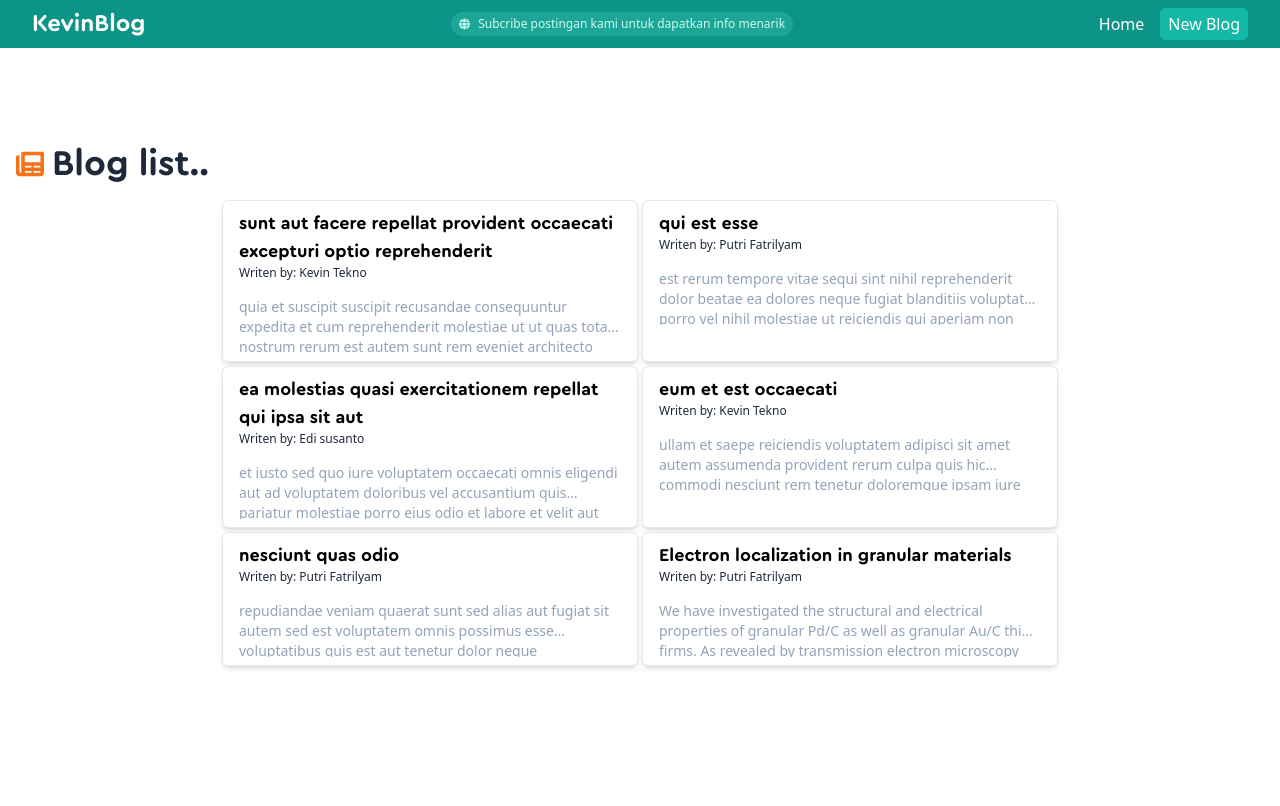
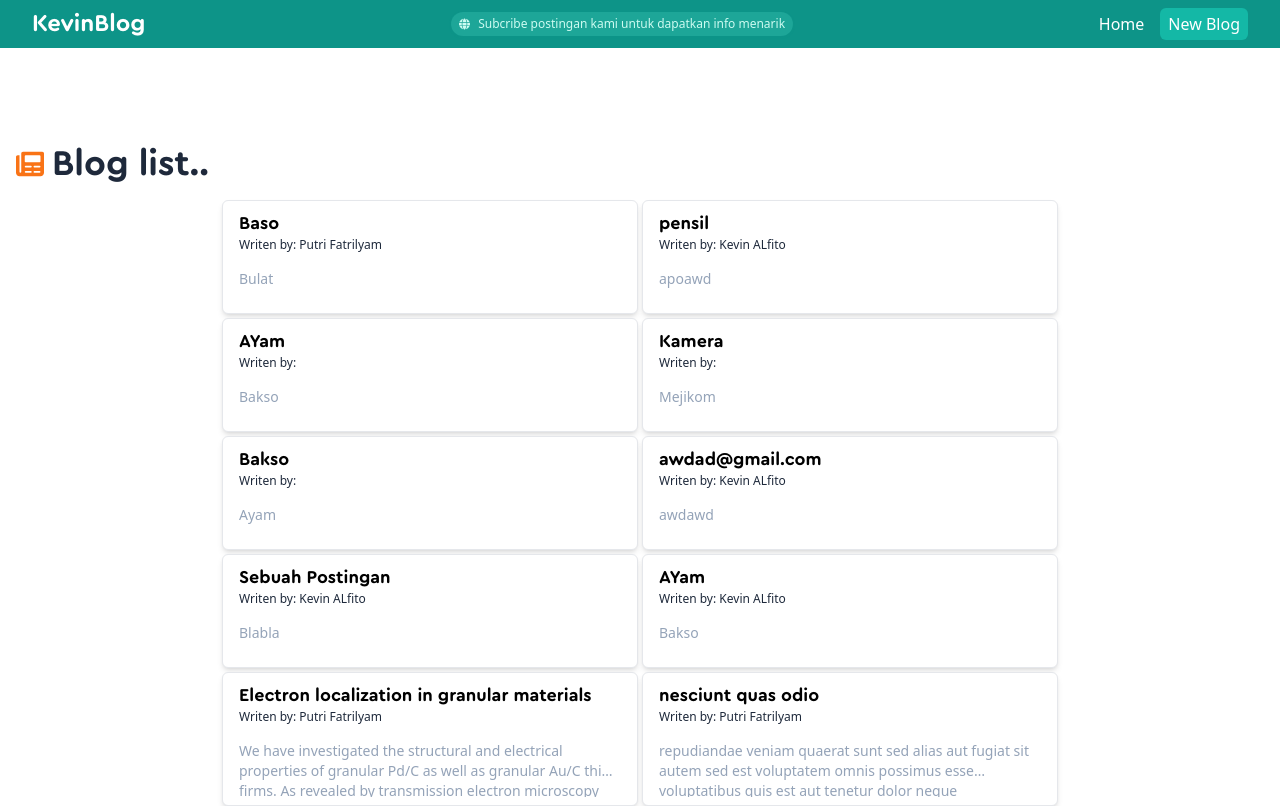
Before and after one commit to kevinalfito69/React-blog, a React (Create React App) app: page / in a window 1280 px wide. Shown: the top 806 px of the page. Built offline with nearby package versions, Linux system fonts and the light colour scheme; data requests are answered from the project's data file.

Commit message:
add post request, add redirect & alert

```diff
--- a/data/db.json
+++ b/data/db.json
@@ -1,6 +1,5 @@
 {
-    "blogs":[
-
+  "blogs": [
     {
       "id": 1,
       "author": "Kevin Tekno",
@@ -36,7 +35,54 @@
       "author": "Putri Fatrilyam",
       "title": "Electron localization in granular materials",
       "body": "We have investigated the structural and electrical properties of granular Pd/C as well as granular Au/C thin firms. As revealed by transmission electron microscopy the films consist of small metallic clusters of either Pd or Au embedded within amorphous carbon. Films with low metal volume fraction x consist of structurally isolated clusters and show exponential resistance behavior. Above the so-called percolation threshold xp metallic clusters form a percolating network rendering metallic conductivity. For metallic films with x ≫ xp we observe two dimensional (2d) electronic transport behavior at low temperatures via small additional contributions to the Boltzmann-resistance as arising from weak electron localization (WEL) and enhanced electron-electron interaction (EEI). When approaching the percolation threshold these additional resistance contributions grow in absolute magnitude and the 2d transport behavior changes to 3d-behavior close to xp. For both cases resistance as well as magnetoresistance data can be well explained using theories for WEL and EEI in 2d and 3d respectively."
+    },
+    {
+      "title": "AYam",
+      "body": "Bakso",
+      "author": "Kevin ALfito",
+      "id": 7
+    },
+    {
+      "title": "Sebuah Postingan",
+      "body": "Blabla",
+      "author": "Kevin ALfito",
+      "id": 8
+    },
+    {
+      "title": "awdad@gmail.com",
+      "body": "awdawd",
+      "author": "Kevin ALfito",
+      "id": 9
+    },
+    {
+      "title": "Bakso",
+      "body": "Ayam",
+      "author": "",
+      "id": 10
+    },
+    {
+      "title": "Kamera",
+      "body": "Mejikom",
+      "author": "",
+      "id": 11
+    },
+    {
+      "title": "AYam",
+      "body": "Bakso",
+      "author": "",
+      "id": 12
+    },
+    {
+      "title": "pensil",
+      "body": "apoawd",
+      "author": "Kevin ALfito",
+      "id": 13
+    },
+    {
+      "title": "Baso",
+      "body": "Bulat",
+      "author": "Putri Fatrilyam",
+      "id": 14
     }
-
   ]
 }
--- a/package.json
+++ b/package.json
@@ -7,10 +7,12 @@
     "@testing-library/jest-dom": "^5.16.5",
     "@testing-library/react": "^13.3.0",
     "@testing-library/user-event": "^13.5.0",
+    "axios": "^0.27.2",
     "react": "^18.2.0",
     "react-dom": "^18.2.0",
     "react-router-dom": "^6.3.0",
     "react-scripts": "5.0.1",
+    "sweetalert2": "^11.4.26",
     "web-vitals": "^2.1.4"
   },
   "scripts": {
--- a/src/component/BlogDetail/BlogDetail.jsx
+++ b/src/component/BlogDetail/BlogDetail.jsx
@@ -10,9 +10,9 @@ const BlogDetail = () => {
             {error && <p>{error}</p>}
             {blog &&(
                 <article>
-                    <h2 className="text-2xl md:text-4xl ">BLog Details{blog.title}</h2>
+                    <h2 className="text-2xl md:text-4xl ">{blog.title}</h2>
                     <p className="text-sm">Created by : <span className="font-semibold">{blog.author}</span> </p>
-                    <p className="text-md  py-6 font-medium text-slate-700 ">BLog Details{blog.body}</p>
+                    <p className="text-md  py-6 font-medium text-slate-700 ">{blog.body}</p>
                 </article>
             )}
         </div>
--- a/src/component/Create/Create.jsx
+++ b/src/component/Create/Create.jsx
@@ -1,11 +1,40 @@
+import axios from "axios";
+import { useNavigate } from "react-router-dom";
 import { useState } from "react";
+import Swal from "sweetalert2";
+
 
 const Create = () => {
     const [title, setTitle] = useState('')
     const [body, setBody] = useState('')
     const [author, setAuthor] = useState('')
+    const [pending, setPending] = useState(false)
+    const history = useNavigate()
     const handleSubmit = (e) => {
         e.preventDefault()
+
+        setPending(true)
+        axios.post('http://localhost:8000/blogs',{
+            title:title,
+            body:body,
+            author:author,
+        }).then(()=>{
+            console.log("Blog added")
+            Swal.fire({
+                position: 'top-end',
+                icon: 'success',
+                title: 'Your work has been saved',
+                iconColor:'#14b8a6',
+                showConfirmButton: false,
+                timer: 1500
+                })
+            setPending(false)
+            setTimeout(()=>{
+                history("/")
+            },2000)
+
+        })
+
     }
     return (
         <div className="container mx-auto">
@@ -17,21 +46,20 @@ const Create = () => {
                         <label className="font-semibold" >Body</label>
                         <textarea className="border border-teal-400 "value={body} onChange={(e)=>setBody(e.target.value)}>
                         </textarea>
-
                             <label className="font-semibold">Author</label>
-                            <select className="border border-teal-400" onChange={(e)=>setAuthor(e.target.value)}>
+                            <select className="border border-teal-400" onChange={(e)=>setAuthor(e.target.value)} required>
+                                <option value="">-----</option>
                                 <option value="Putri Fatrilyam">Putri Fatrilyam</option>
                                 <option value="Kevin ALfito">Kevin ALfito</option>
                             </select>
 
                         <div>
-                        <button type="submit" className="bg-teal-500 rounded-md font-semibold w-1/3 py-1 float-right px-4 text-white">Add Blog</button>
+
+                        {!pending && <button type="submit" className="bg-teal-500 rounded-md font-semibold w-1/3 py-1 float-right px-4 text-white">Add Blog</button>}
+                        {pending && <button type="submit" className="bg-teal-500/50 rounded-md font-semibold w-1/3 py-1 float-right px-4 text-white" disabled>Addind Blog...</button>}
                         </div>
                     </form>
                 </div>
-                <p>{title}</p>
-                <p>{body}</p>
-                <p>{author}</p>
         </div>
      );
 }
--- a/src/component/Home/BlogList/BlogList.jsx
+++ b/src/component/Home/BlogList/BlogList.jsx
@@ -14,7 +14,7 @@ const BlogList = ({blogs,title,}) => {
 
                         {/* <button className="bg-red-500 text-white text-sm font-semibold py-1 px-2" >Delete Post</button> */}
                     </div>
-            ))
+            )).reverse()
         }
         </div>
     </>
```
Also changed, not shown: 1 other file (tests, documents, lock files or other folders). Lines whose indentation alone changed are shown as unchanged.
